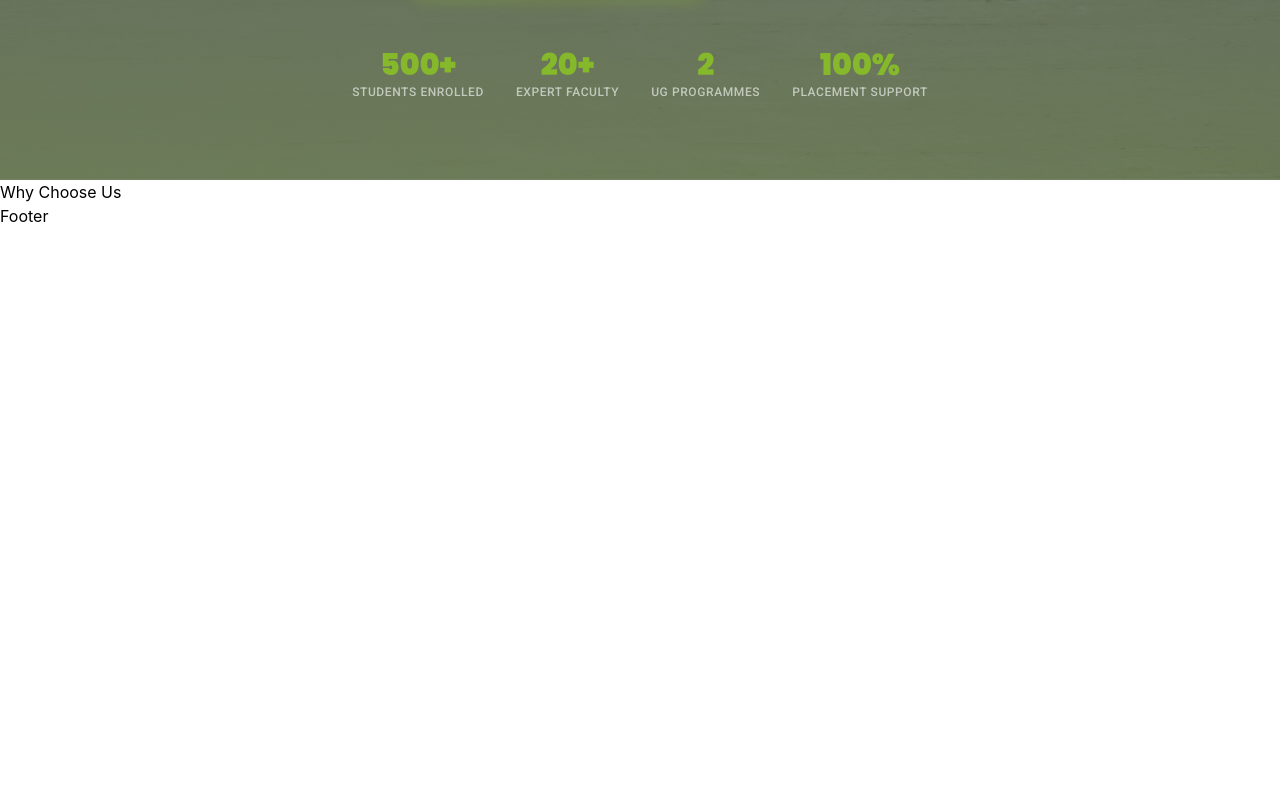
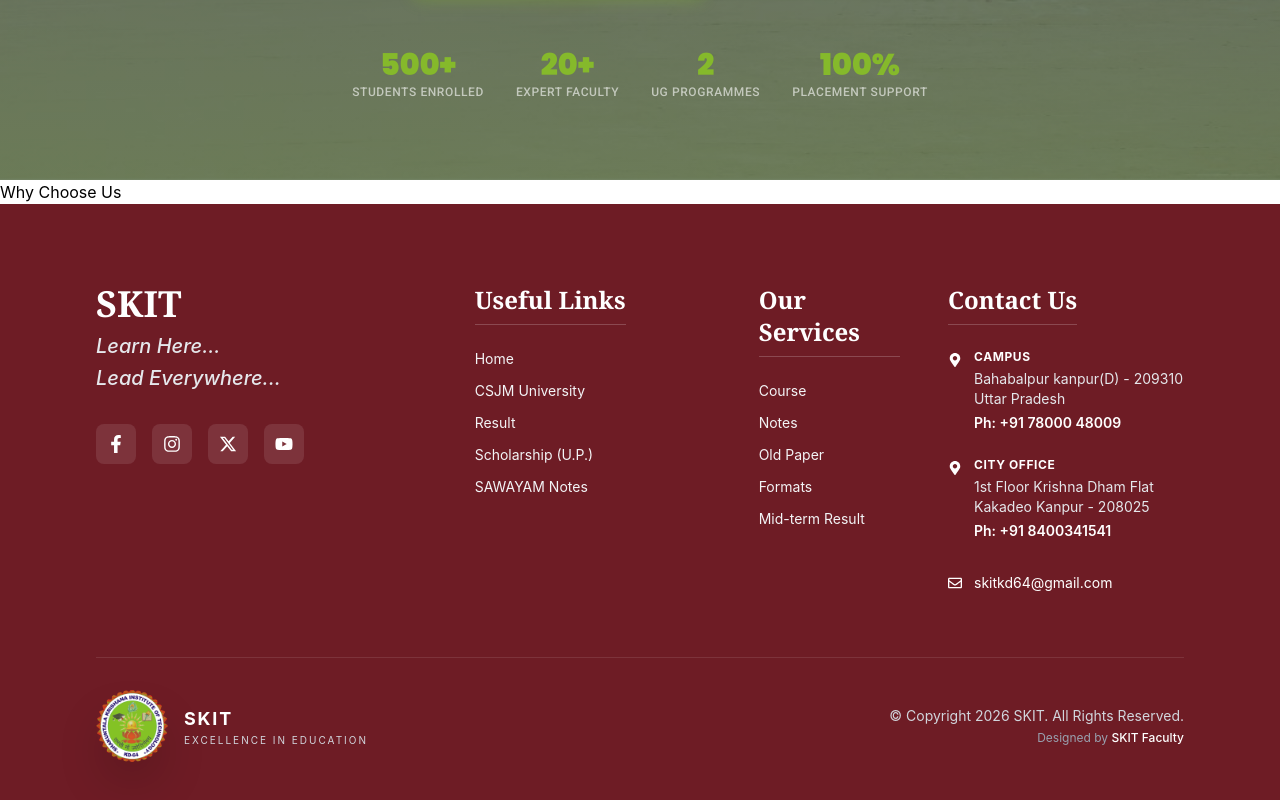
Before and after one commit to GKmaster-coder/Skit-College-Website, a React (Vite) app: page / in a window 1280 px wide. Shown: the part 964-1764 px from the top of the page. Before the commit the page ends 1192 px from the top, so only its background shows below. Built offline with nearby package versions, Linux system fonts and the light colour scheme; a web font is replaced by a local one.

Commit message:
created a Footer Section

```diff
--- a/src/layout/Footer.jsx
+++ b/src/layout/Footer.jsx
@@ -1,11 +1,152 @@
-import React from 'react'
+import React from 'react';
+import {
+  FaFacebookF,
+  FaInstagram,
+  FaYoutube,
+  FaPhoneAlt,
+  FaRegEnvelope,
+  FaMapMarkerAlt,
+  FaChevronUp
+} from 'react-icons/fa';
+import { FaXTwitter } from "react-icons/fa6";
+
+// Using the provided logo path
+import roundLogo from '/skit-logo.png';
 
 const Footer = () => {
+
+  const linkListClass = "space-y-3 text-sm text-gray-100 hover:[&>li>a]:text-white transition-all";
+
+  const scrollToTop = () => {
+    window.scrollTo({
+      top: 0,
+      behavior: 'smooth'
+    });
+  };
+
   return (
-    <div>
-      Footer
-    </div>
-  )
-}
+    <footer className="relative bg-[#7A1F29] text-white pt-20 pb-10 px-6 md:px-12 lg:px-24 overflow-hidden">
+      {/* Subtle background overlay */}
+      <div className="absolute inset-0 bg-black/10 pointer-events-none"></div>
 
-export default Footer
+      <div className="relative z-10 grid grid-cols-1 md:grid-cols-2 lg:grid-cols-12 gap-12 mb-16">
+
+        {/* Column 1: Brand & Slogan */}
+        <div className="lg:col-span-4 pr-10">
+          <h3 className="font-serif text-4xl font-bold mb-2">SKIT</h3>
+          <p className="text-xl font-medium text-gray-200 mb-1 italic">Learn Here...</p>
+          <p className="text-xl font-medium text-gray-200 mb-8 italic">Lead Everywhere...</p>
+
+          <div className="flex gap-4">
+            {[
+              { icon: FaFacebookF, href: "#" },
+              { icon: FaInstagram, href: "#" },
+              { icon: FaXTwitter, href: "#" },
+              { icon: FaYoutube, href: "#" },
+            ].map((social, index) => (
+              <a
+                key={index}
+                href={social.href}
+                className="w-10 h-10 flex items-center justify-center bg-white/10 rounded-lg hover:bg-white/30 hover:scale-110 transition-all"
+                target="_blank"
+                rel="noopener noreferrer"
+              >
+                <social.icon className="text-white text-lg" />
+              </a>
+            ))}
+          </div>
+        </div>
+
+        {/* Column 2: Useful Links */}
+        <div className="lg:col-span-3">
+          <h3 className="font-serif text-2xl font-bold mb-6 border-b border-white/20 pb-2 inline-block">Useful Links</h3>
+          <ul className={linkListClass}>
+            <li><a href="#">Home</a></li>
+            <li><a href="#">CSJM University</a></li>
+            <li><a href="#">Result</a></li>
+            <li><a href="#">Scholarship (U.P.)</a></li>
+            <li><a href="#">SAWAYAM Notes</a></li>
+          </ul>
+        </div>
+
+        {/* Column 3: Our Services */}
+        <div className="lg:col-span-2">
+          <h3 className="font-serif text-2xl font-bold mb-6 border-b border-white/20 pb-2 inline-block">Our Services</h3>
+          <ul className={linkListClass}>
+            <li><a href="#">Course</a></li>
+            <li><a href="#">Notes</a></li>
+            <li><a href="#">Old Paper</a></li>
+            <li><a href="#">Formats</a></li>
+            <li><a href="#">Mid-term Result</a></li>
+          </ul>
+        </div>
+
+        {/* Column 4: Contact Us */}
+        <div className="lg:col-span-3">
+          <h3 className="font-serif text-2xl font-bold mb-6 border-b border-white/20 pb-2 inline-block">Contact Us</h3>
+
+          <div className="space-y-6 text-sm">
+            {/* Campus Address */}
+            <div className="flex items-start gap-3">
+              <FaMapMarkerAlt className="text-white mt-1 shrink-0" />
+              <div>
+                <p className="font-bold text-white uppercase tracking-wider text-xs mb-1">Campus</p>
+                <p className="text-gray-200">Bahabalpur kanpur(D) - 209310 Uttar Pradesh</p>
+                <p className="font-semibold mt-1">Ph: +91 78000 48009</p>
+              </div>
+            </div>
+
+            {/* City Office */}
+            <div className="flex items-start gap-3">
+              <FaMapMarkerAlt className="text-white mt-1 shrink-0" />
+              <div>
+                <p className="font-bold text-white uppercase tracking-wider text-xs mb-1">City Office</p>
+                <p className="text-gray-200">1st Floor Krishna Dham Flat Kakadeo Kanpur - 208025</p>
+                <p className="font-semibold mt-1">Ph: +91 8400341541</p>
+              </div>
+            </div>
+
+            {/* Email */}
+            <div className="flex items-center gap-3 pt-2">
+              <FaRegEnvelope className="text-white shrink-0" />
+              <a href="mailto:skitkd64@gmail.com" className="hover:text-white transition-colors">skitkd64@gmail.com</a>
+            </div>
+          </div>
+        </div>
+      </div>
+
+      <hr className="border-white/10 mb-8 relative z-10" />
+
+      {/* Bottom Footer */}
+      <div className="relative z-10 flex flex-col md:flex-row items-center justify-between gap-6 text-sm text-gray-300">
+        <div className="flex items-center gap-4">
+          <img
+            src={roundLogo}
+            alt="SKIT Logo"
+            className="h-14 w-14 md:h-18 md:w-18 rounded-full object-cover  shadow-2xl"
+          />
+          <div>
+            <p className="font-bold text-white text-lg tracking-widest">SKIT</p>
+            <p className="text-[10px] uppercase tracking-[0.2em]">Excellence in Education</p>
+          </div>
+        </div>
+
+        <div className="text-center md:text-right space-y-1">
+          <p>© Copyright 2026 SKIT. All Rights Reserved.</p>
+          <p className="text-xs text-gray-400">Designed by <span className="text-white font-medium">SKIT Faculty</span></p>
+        </div>
+      </div>
+
+      {/* Floating Action Button */}
+      <button
+        onClick={scrollToTop}
+        className="fixed bottom-8 right-8 z-50 p-4 bg-white/10 backdrop-blur-md rounded-full text-white border border-white/20 hover:bg-[#912b37] transition-all shadow-2xl group"
+        aria-label="Back to top"
+      >
+        <FaChevronUp className="group-hover:-translate-y-1 transition-transform" />
+      </button>
+    </footer>
+  );
+};
+
+export default Footer;
```
